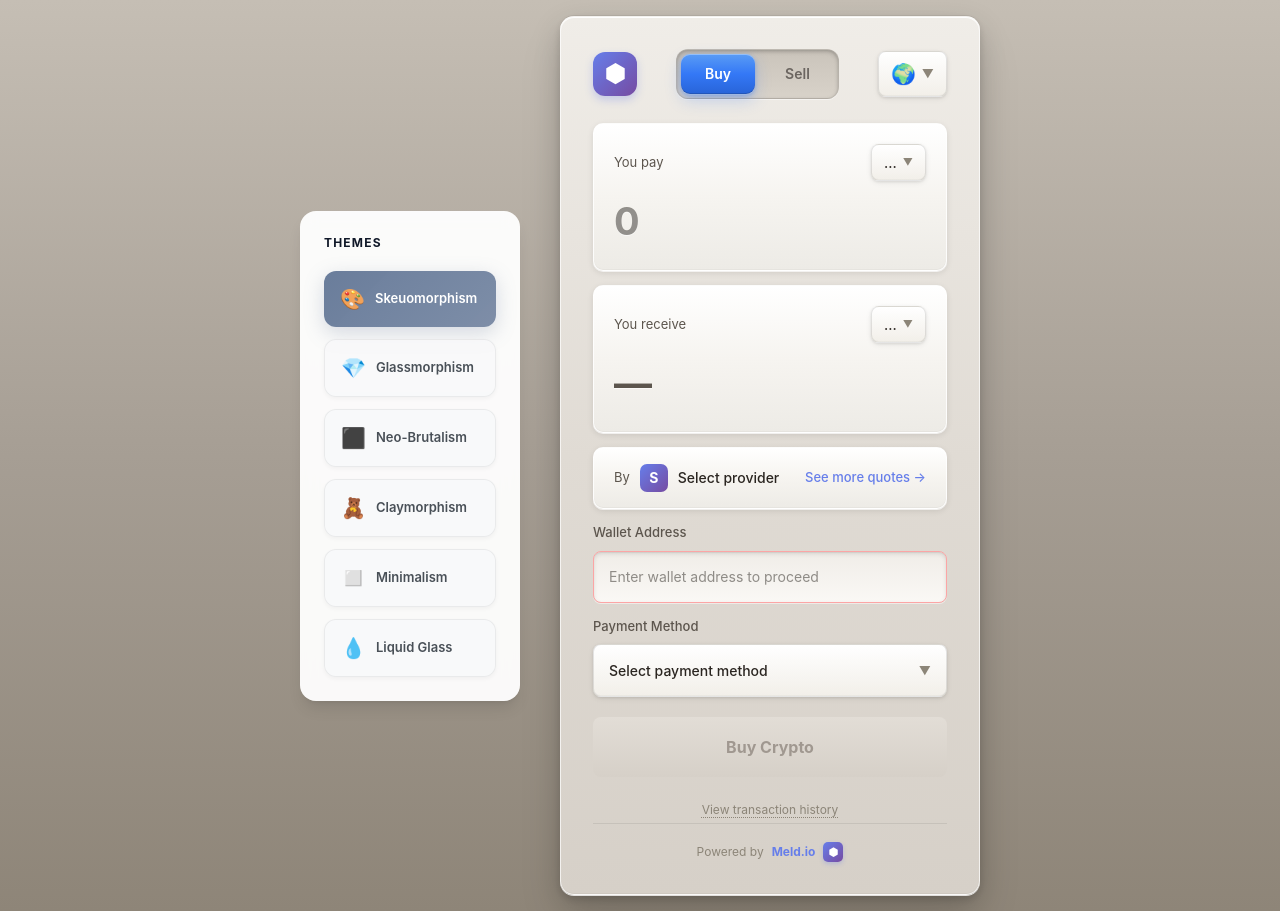
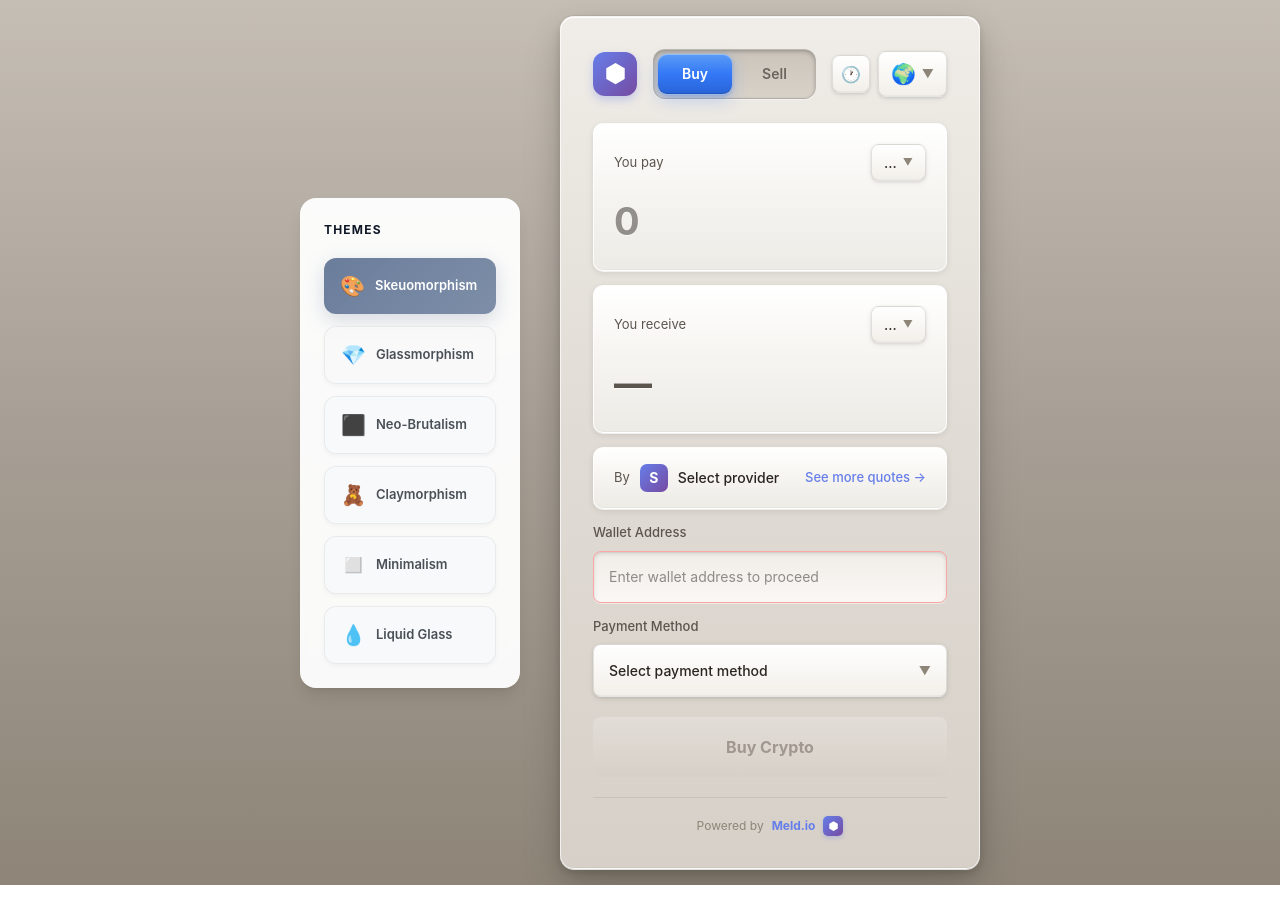
Before and after one commit to india3Eth/MeldDemo, a Next.js app: page / in a window 1280 px wide. After the commit the page ends 885 px from the top, so only its background shows below. Built offline with nearby package versions, Linux system fonts and the light colour scheme; no server answers.

Commit message:
refactor: move history button to header as clock icon (top-right, next to country)

```diff
--- a/src/components/widget/MeldWidget.tsx
+++ b/src/components/widget/MeldWidget.tsx
@@ -94,7 +94,10 @@ export function MeldWidget() {
       {/* ── Idle / waiting: widget form ── */}
       {txPhase !== "active" && (
         <>
-          <WidgetHeader onOpenCountryModal={() => setOpenModal("country")} />
+          <WidgetHeader
+            onOpenCountryModal={() => setOpenModal("country")}
+            onOpenHistory={() => setOpenModal("history")}
+          />
 
           <AmountSection
             variant="source"
@@ -113,26 +116,6 @@ export function MeldWidget() {
           <PaymentMethodSelect onOpenModal={() => setOpenModal("paymentMethod")} />
 
           <SubmitButton />
-
-          {/* Transaction history link */}
-          <div style={{ display: "flex", justifyContent: "center", marginTop: "10px" }}>
-            <button
-              onClick={() => setOpenModal("history")}
-              style={{
-                background: "none",
-                border: "none",
-                color: tokens.textMuted,
-                fontSize: "12px",
-                cursor: "pointer",
-                padding: "4px 8px",
-                textDecoration: "underline",
-                textDecorationStyle: "dotted",
-                textUnderlineOffset: "3px",
-              }}
-            >
-              View transaction history
-            </button>
-          </div>
 
           <PoweredByFooter />
 
--- a/src/components/widget/WidgetHeader.tsx
+++ b/src/components/widget/WidgetHeader.tsx
@@ -10,9 +10,10 @@ import type { SessionType } from "@/lib/meld/types";
 
 interface WidgetHeaderProps {
   onOpenCountryModal: () => void;
+  onOpenHistory: () => void;
 }
 
-export function WidgetHeader({ onOpenCountryModal }: WidgetHeaderProps) {
+export function WidgetHeader({ onOpenCountryModal, onOpenHistory }: WidgetHeaderProps) {
   const { mode, setMode, selectedCountry } = useWidget();
   const { tokens } = useTheme();
 
@@ -59,6 +60,26 @@ export function WidgetHeader({ onOpenCountryModal }: WidgetHeaderProps) {
         ))}
       </div>
 
+      {/* Right controls: history + country */}
+      <div className="flex items-center gap-2">
+        {/* History icon button */}
+        <button
+          onClick={onOpenHistory}
+          title="Transaction history"
+          className="flex items-center justify-center transition-all duration-200"
+          style={{
+            width: "38px", height: "38px",
+            background: tokens.pillBg,
+            border: tokens.pillBorder,
+            borderRadius: tokens.pillRadius,
+            boxShadow: tokens.pillShadow,
+            cursor: "pointer",
+            fontSize: "16px",
+          }}
+        >
+          🕐
+        </button>
+
         {/* Country Flag */}
         <button
           onClick={onOpenCountryModal}
@@ -84,5 +105,6 @@ export function WidgetHeader({ onOpenCountryModal }: WidgetHeaderProps) {
           <span style={{ fontSize: "12px", color: tokens.textMuted }}>▼</span>
         </button>
       </div>
+    </div>
   );
 }
```
Lines whose indentation alone changed are shown as unchanged.
